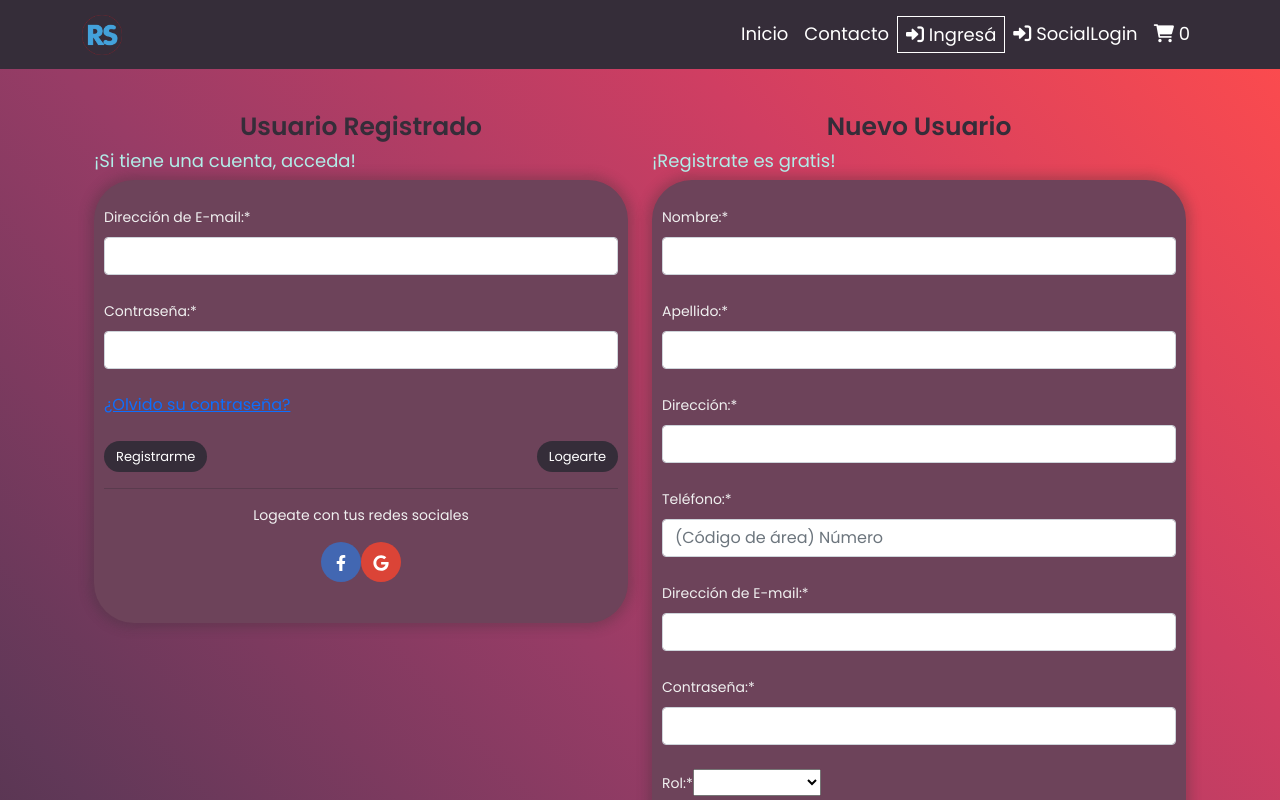
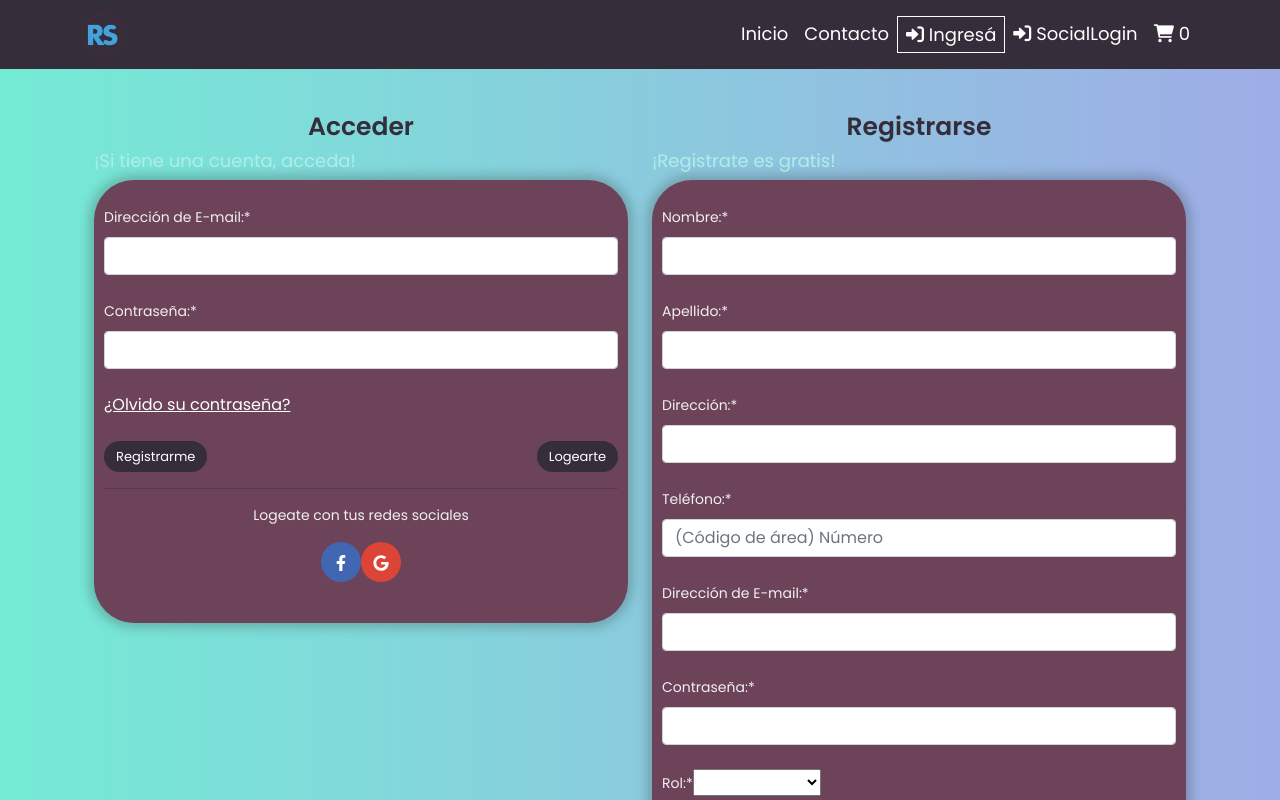
Before and after one commit to Melones5/rentalstorev1, a React (Create React App) app in the folder front/: page /login in a window 1280 px wide. Shown: the top 800 px of the page. Built offline with nearby package versions, Linux system fonts and the light colour scheme; no server answers.

Commit message:
arreglo algunos estilos

```diff
--- a/front/src/components/Formulario/FormLogin.jsx
+++ b/front/src/components/Formulario/FormLogin.jsx
@@ -24,7 +24,7 @@ const FormLogin = () => {
 
   return (
     <div>
-      <h1 className='pt-5 form-h1'>Usuario Registrado</h1>
+      <h1 className='pt-5 form-h1'>Acceder</h1>
       <h5 className='form-h5'>¡Si tiene una cuenta, acceda!</h5>
       <form className='form-container-login' autoComplete="off" onSubmit={handleSubmit(onSubmit)}>
         <div className='mb-4'>
@@ -48,7 +48,7 @@ const FormLogin = () => {
           {errors.password?.type === 'minLength' && <p className='text-danger text-small d-block mb-2'>La contraseña debe tener al menos 4 letras</p>}
         </div>
         <div className='mb-4'>
-          <a className='text' href='#olvido'>¿Olvido su contraseña?</a>
+          <a className='text-white' href='#olvido'>¿Olvido su contraseña?</a>
         </div>
         <div className='d-flex justify-content-between'>
           <Button type="submit" className='login-button'>Registrarme</Button>
--- a/front/src/components/Formulario/FormRegister.jsx
+++ b/front/src/components/Formulario/FormRegister.jsx
@@ -69,7 +69,7 @@ const FormRegister = () => {
 
   return (
     <div>
-      <h1 className='pt-5 form-h1'>Nuevo Usuario</h1>
+      <h1 className='pt-5 form-h1'>Registrarse</h1>
       <h5 className='form-h5'>¡Registrate es gratis!</h5>
       <form className=" form-container-register" autoComplete="off" onSubmit={handleSubmit(onSubmit)}>
         <div className='mb-4'>
--- a/front/src/components/Formulario/Formulario.jsx
+++ b/front/src/components/Formulario/Formulario.jsx
@@ -21,7 +21,7 @@ const Formulario = () => {
         <Row>
           {/** usuario registrado */}
           <Col xs={12} md={8} lg={6}>
-            <h1 className='pt-5 form-h1'>Usuario Registrado</h1>
+            <h1 className='pt-5 form-h1'>Acceder</h1>
             <h5 className='form-h5'>¡Si tiene una cuenta, acceda!</h5>
             <form className='form-container-login' onSubmit={handleSubmit(onSubmit)}>
               <div className='mb-4'>
--- a/front/src/components/Header/Contact.jsx
+++ b/front/src/components/Header/Contact.jsx
@@ -2,6 +2,7 @@ import React from 'react'
 import { useForm } from "react-hook-form";
 import { Container, Row, Col } from 'react-bootstrap';
 import './Contact.css';
+import imgContact from '../../assets/contact.svg'
 
 const Contact = () => {
 
@@ -16,6 +17,9 @@ const Contact = () => {
   return (
     <Container className='py-5'>
       <Row>
+        <Col xs={12} lg={6} className='d-flex justify-contenct-center py-5'>
+          <img src={imgContact} style={{width: '100%'}} alt="imagen contacto" />
+        </Col>
         <Col xs={12} lg={6}>
           <h1 className='text-left h1-contact'> Contáctenos </h1>
           <form onSubmit={handleSubmit(onSubmit)} autoComplete="off">
--- a/front/src/index.css
+++ b/front/src/index.css
@@ -2,7 +2,8 @@
   box-sizing: border-box;
 }
 body{
-  background-image: linear-gradient(to right top, #352d39, #613858, #983c66, #d03e62, #ff4c4c);
+  background-color: #74EBD5;
+  background-image: linear-gradient(90deg, #74EBD5 0%, #9FACE6 100%);
   font-family: 'Poppins', sans-serif;
   margin: 0;
   padding: 0;
```
Also changed, not shown: front/src/assets/contact.svg (added).
